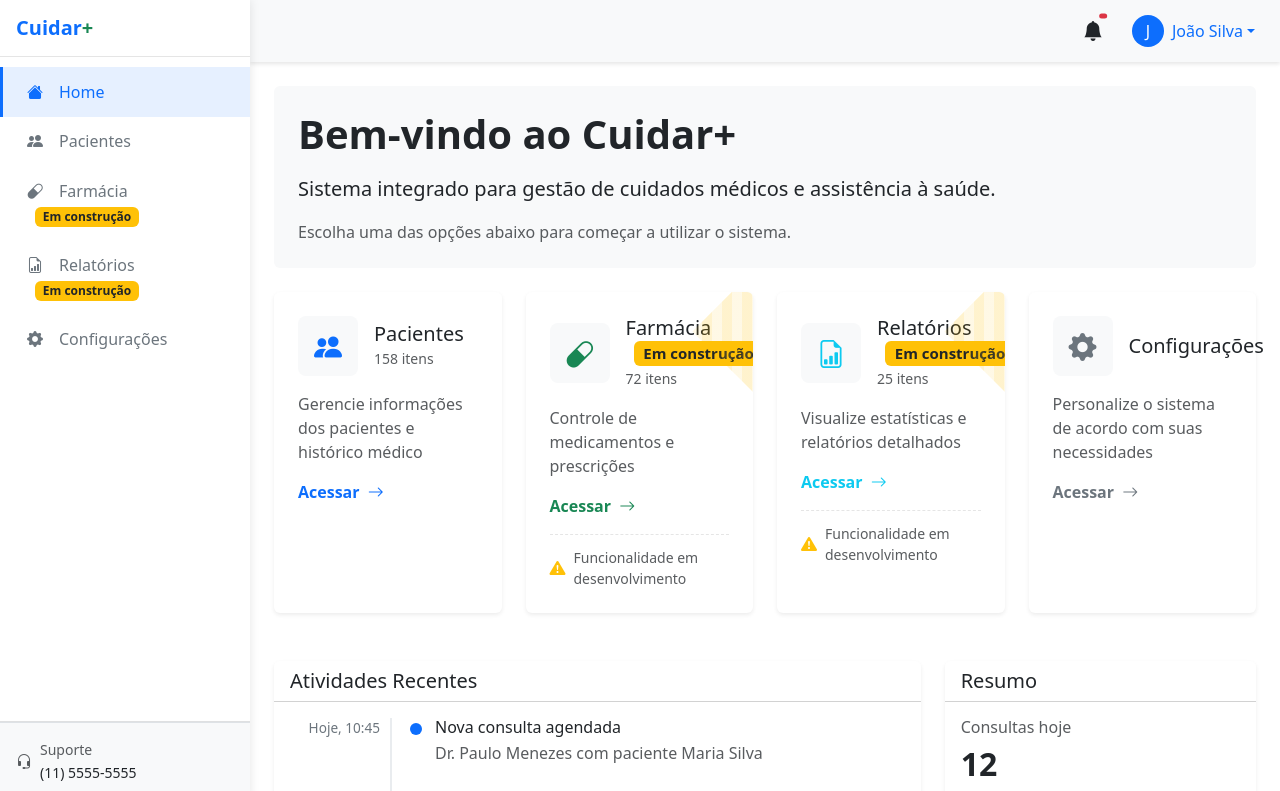
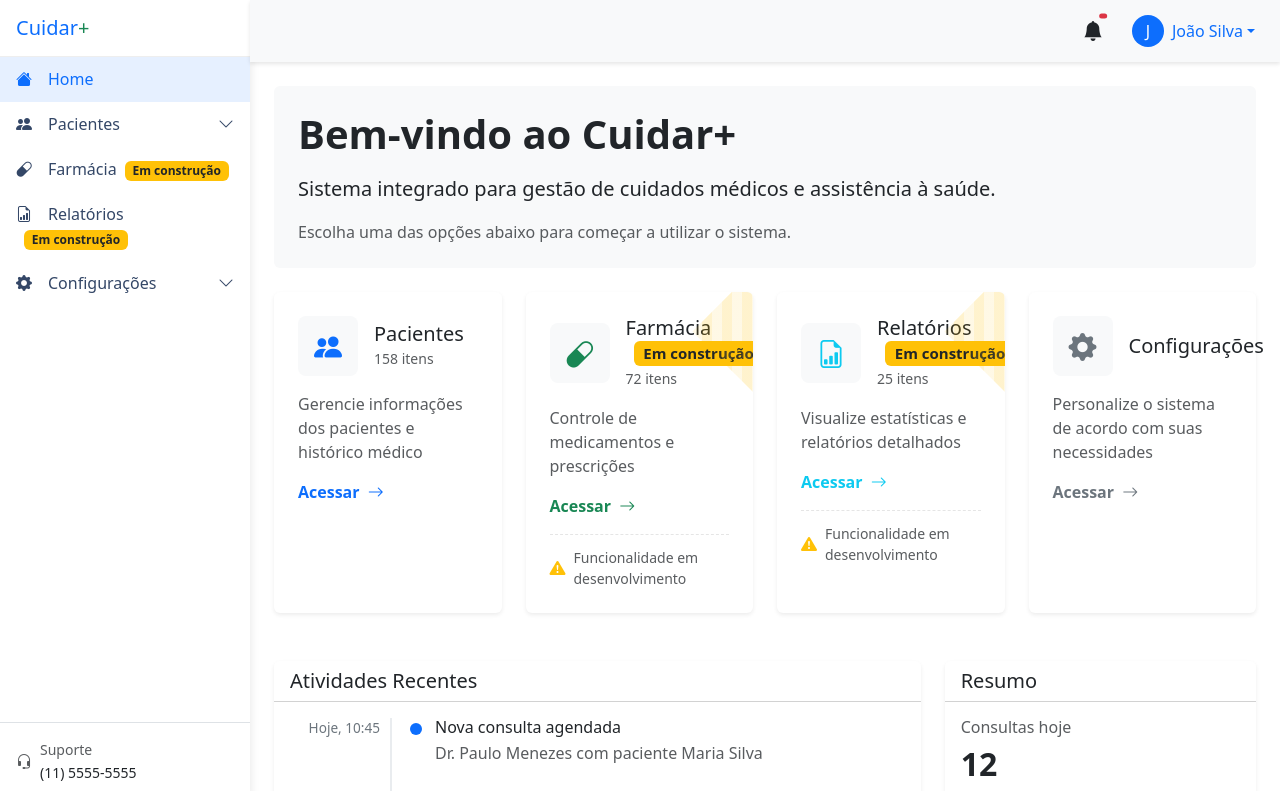
Before and after one commit to mateuscarlos/cuidar-plus, an Angular app: page /home in a window 1280 px wide. Shown: the top 791 px of the page. Built offline with nearby package versions, Linux system fonts and the light colour scheme.

Commit message:
Ajustes visuais do sidebar

```diff
--- a/src/app/layout/sidebar/sidebar.component.html
+++ b/src/app/layout/sidebar/sidebar.component.html
@@ -13,20 +13,41 @@
   <div class="sidebar-content">
     <ul class="nav flex-column">
       <li class="nav-item" *ngFor="let item of menuItems">
-        <a class="nav-link"
-           [routerLink]="item.route"
+        <!-- Menu item principal -->
+        <a class="nav-link d-flex justify-content-between align-items-center"
+           [routerLink]="item.subItems.length ? null : item.route"
            routerLinkActive="active"
-           [class.active]="item.active">
-          <i class="bi {{ item.icon }} me-3"></i>
-          <span>{{ item.title }}</span>
-          <span class="badge bg-warning text-dark ms-2 small" *ngIf="item.inConstruction">Em construção</span>
+           [class.active]="item.active"
+           (click)="item.subItems.length ? toggleExpand(item) : null">
+          <div>
+            <i class="bi {{ item.icon }} me-3"></i>
+            <span>{{ item.title }}</span>
+            <span class="badge bg-warning text-dark ms-2 small" *ngIf="item.inConstruction">Em construção</span>
+          </div>
+          <i class="bi" *ngIf="item.subItems && item.subItems.length > 0"
+             [class.bi-chevron-down]="!item.expanded"
+             [class.bi-chevron-up]="item.expanded"></i>
         </a>
+
+        <!-- Submenu items -->
+        <div *ngIf="item.subItems && item.subItems.length > 0" [ngClass]="{'submenu': true, 'show': item.expanded}">
+          <ul class="nav flex-column">
+            <li class="nav-item" *ngFor="let subItem of item.subItems">
+              <a class="nav-link"
+                [routerLink]="subItem.route"
+                routerLinkActive="active"
+                [class.active]="subItem.active">
+                <i class="bi {{ subItem.icon }} me-2"></i>
+                <span>{{ subItem.title }}</span>
+              </a>
+            </li>
+          </ul>
+        </div>
       </li>
     </ul>
   </div>
 
   <!-- Sidebar footer -->
-  <!-- Área inferior da sidebar com informações extras -->
   <div class="sidebar-footer">
     <div class="p-3 border-top">
       <div class="d-flex align-items-center">
--- a/src/app/layout/sidebar/sidebar.component.scss
+++ b/src/app/layout/sidebar/sidebar.component.scss
@@ -1,57 +1,72 @@
+// Estilos para o sidebar
+
 .sidebar {
-  width: 250px;
-  height: 100vh;
-  position: fixed;
-  top: 0;
-  left: 0;
-  box-shadow: 0 0 10px rgba(0, 0, 0, 0.1);
   display: flex;
   flex-direction: column;
-  z-index: 1030; // Acima da navbar
+  height: 100%;
+  width: 250px;
+  position: fixed;
+  z-index: 1000;
+  box-shadow: 0 0 10px rgba(0, 0, 0, 0.1);
+}
 
 .sidebar-header {
-    padding: 0;
-    border-bottom: 1px solid rgba(0, 0, 0, 0.1);
-
-    h5 {
-      font-weight: 600;
-    }
+  border-bottom: 1px solid #eee;
 }
 
 .sidebar-content {
   flex: 1;
   overflow-y: auto;
-    padding-top: 10px;
+}
 
+.sidebar-footer {
+  margin-top: auto;
+}
+
+// Estilos para os links da navegação
 .nav-link {
-      padding: 0.8rem 1.5rem;
-      color: #6c757d;
-      border-left: 3px solid transparent;
+  color: #344767;
+  padding: 0.65rem 1rem;
+  transition: all 0.3s ease;
 
   &:hover {
-        background-color: rgba(0, 0, 0, 0.05);
+    background-color: rgba(13, 110, 253, 0.05);
   }
 
   &.active {
+    background-color: rgba(13, 110, 253, 0.1);
     color: #0d6efd;
-        background-color: rgba(13, 110, 253, 0.1);
-        border-left: 3px solid #0d6efd;
+    font-weight: 500;
+  }
+}
+
+// Submenu styling
+.submenu {
+  max-height: 0;
+  overflow: hidden;
+  transition: max-height 0.3s ease;
+
+  &.show {
+    max-height: 500px; // Valor alto o suficiente para acomodar todos os itens
+  }
+
+  .nav-link {
+    padding-left: 2.5rem;
+    font-size: 0.9rem;
+
+    &.active {
+      background-color: rgba(13, 110, 253, 0.05);
+      border-left: 3px solid rgba(13, 110, 253, 0.5);
+      color: #0d6efd;
     }
 
     i {
-        width: 20px;
-        text-align: center;
+      font-size: 0.8rem;
     }
   }
 }
 
-  .sidebar-footer {
-    border-top: 1px solid rgba(0, 0, 0, 0.1);
-    background-color: #f8f9fa;
-  }
-}
-
-// Responsividade
+// Em modo responsivo
 @media (max-width: 991.98px) {
   .sidebar {
     transform: translateX(-100%);
--- a/src/app/layout/sidebar/sidebar.component.ts
+++ b/src/app/layout/sidebar/sidebar.component.ts
@@ -19,35 +19,86 @@ export class SidebarComponent implements OnInit {
       icon: 'bi-house-fill',
       route: '/home',
       active: false,
-      inConstruction: false
+      inConstruction: false,
+      subItems: []
     },
     {
       title: 'Pacientes',
       icon: 'bi-people-fill',
       route: '/pacientes',
       active: false,
-      inConstruction: false
+      inConstruction: false,
+      expanded: false,
+      subItems: [
+        {
+          title: 'Cadastrar Paciente',
+          icon: 'bi-person-plus-fill',
+          route: '/pacientes/cadastrar',
+          active: false
+        },
+        {
+          title: 'Visualizar Paciente',
+          icon: 'bi-person-lines-fill',
+          route: '/pacientes/visualizar',
+          active: false
+        },
+        {
+          title: 'Editar Paciente',
+          icon: 'bi-pencil-square',
+          route: '/pacientes/editar',
+          active: false
+        },
+        {
+          title: 'Acompanhar Paciente',
+          icon: 'bi-heart-pulse-fill',
+          route: '/pacientes/acompanhar',
+          active: false
+        }
+      ]
     },
     {
       title: 'Farmácia',
       icon: 'bi-capsule',
       route: '/farmacia',
       active: false,
-      inConstruction: true
+      inConstruction: true,
+      subItems: []
     },
     {
       title: 'Relatórios',
       icon: 'bi-file-earmark-bar-graph',
       route: '/relatorios',
       active: false,
-      inConstruction: true
+      inConstruction: true,
+      subItems: []
     },
     {
       title: 'Configurações',
       icon: 'bi-gear-fill',
       route: '/configuracoes',
       active: false,
-      inConstruction: false
+      inConstruction: false,
+      expanded: false,
+      subItems: [
+        {
+          title: 'Cadastrar Usuário',
+          icon: 'bi-person-plus',
+          route: '/configuracoes/cadastrar-usuario',
+          active: false
+        },
+        {
+          title: 'Visualizar Usuário',
+          icon: 'bi-person-badge',
+          route: '/configuracoes/visualizar-usuario',
+          active: false
+        },
+        {
+          title: 'Alterar Senha',
+          icon: 'bi-key-fill',
+          route: '/configuracoes/alterar-senha',
+          active: false
+        }
+      ]
     }
   ];
 
@@ -67,11 +118,27 @@ export class SidebarComponent implements OnInit {
 
   updateActiveMenuItem() {
     const currentUrl = this.router.url;
+
     this.menuItems.forEach(item => {
       // Verifica se a rota atual corresponde a este item
       item.active = currentUrl === item.route ||
                   (item.route !== '/home' && currentUrl.startsWith(item.route));
+
+      // Verifica subitems se existirem
+      if (item.subItems && item.subItems.length > 0) {
+        item.subItems.forEach(subItem => {
+          subItem.active = currentUrl === subItem.route;
+          // Se algum subitem estiver ativo, expande o menu pai
+          if (subItem.active) {
+            item.expanded = true;
+          }
+        });
+      }
     });
+  }
+
+  toggleExpand(item: any) {
+    item.expanded = !item.expanded;
   }
 
   onToggleSidebar() {
```
Lines whose indentation alone changed are shown as unchanged.
